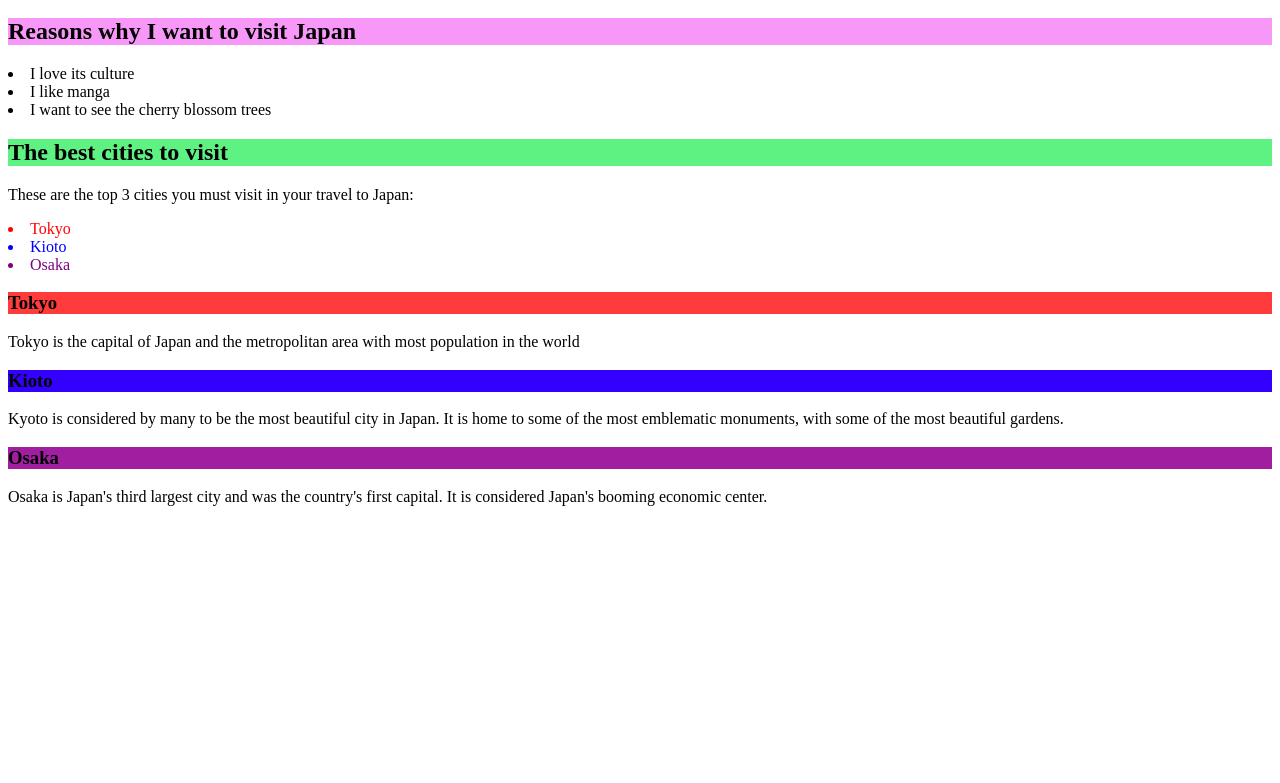
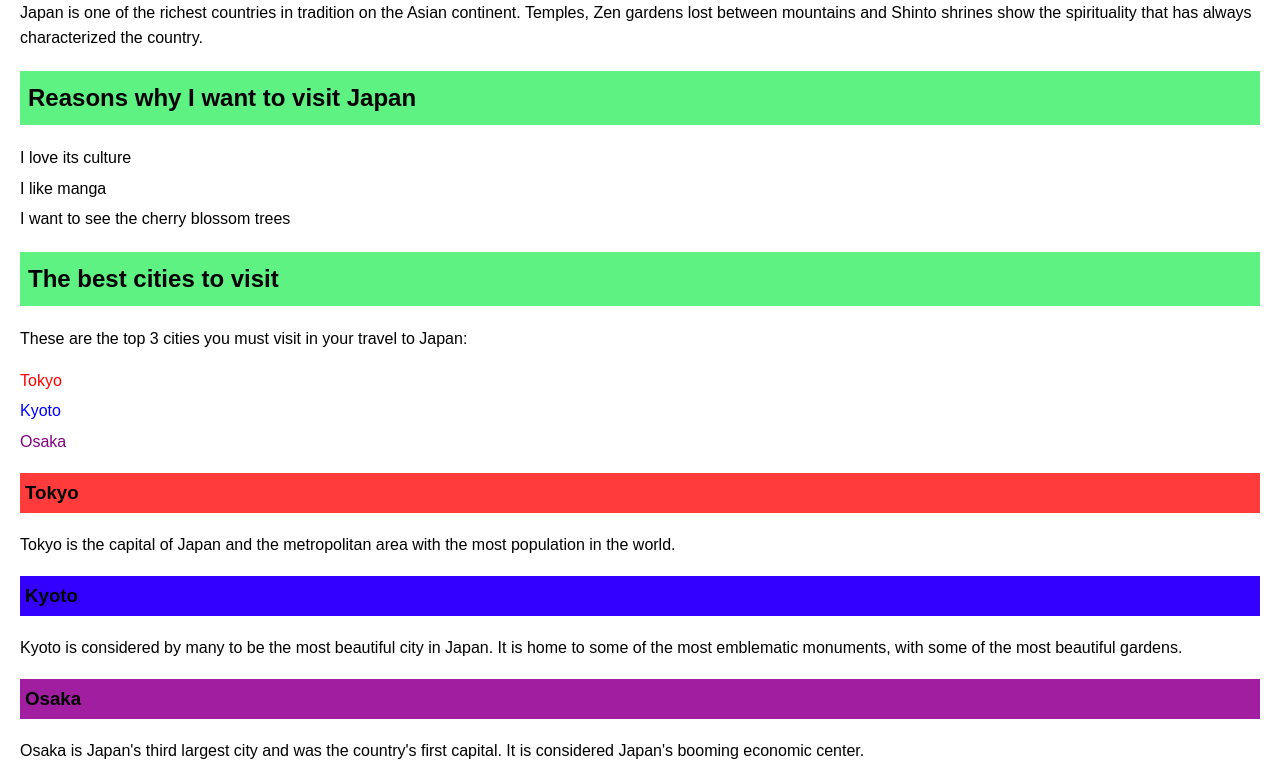
Before and after one commit to Dulceem961/Dulceem961.github.io, a plain HTML site: page index.html in a window 1280 px wide. Shown: the part 438-1221 px from the top of the page. Before the commit the page ends 960 px from the top, so only its background shows below. Drawn offline with Linux system fonts and the light colour scheme.

Commit message:
Update index.html
another IA improvements

```diff
--- a/index.html
+++ b/index.html
@@ -1,73 +1,81 @@
-
 <!DOCTYPE html>
-<html>
+<html lang="es">
 <head>
     <meta charset="utf-8">
     <title>DMBS: "Project: Travel webpage"</title>
     <style>
-
-
-            h1{
-                background-color:rgb(235, 115, 115);
+        body {
+            font-family: Arial, sans-serif;
+            line-height: 1.6;
+            margin: 20px;
         }
-            h2{
-                background-color:rgb(94, 242, 131);
+        h1 {
+            background-color: rgb(235, 115, 115);
+            padding: 10px;
+            text-align: center;
         }
-            #Reasons-to-visit{
-                background-color:rgb(247, 151, 247);
+        h2 {
+            background-color: rgb(94, 242, 131);
+            padding: 8px;
         }
-            h3{
-                background-color:rgb(252, 232, 119);
-
+        h3 {
+            background-color: rgb(252, 232, 119);
+            padding: 5px;
         }
-            #Tokyo{
-                color:red;
+        #Tokyo {
+            color: red;
         }
-            #Tokyo-heading{
-                background-color:rgb(255, 59, 59);
+        #Tokyo-heading {
+            background-color: rgb(255, 59, 59);
         }
-            #Kioto{
-                color:blue;
+        #Kyoto {
+            color: blue;
         }
-            #Kioto-heading{
-                background-color:rgb(51, 0, 255);
+        #Kyoto-heading {
+            background-color: rgb(51, 0, 255);
         }
-            #Osaka{
-                color:purple;
+        #Osaka {
+            color: purple;
         }
-            #Osaka-heading{
-                background-color:rgb(161, 30, 161);
+        #Osaka-heading {
+            background-color: rgb(161, 30, 161);
         }
-
+        ul {
+            list-style-type: none; /* Quita los puntos de la lista */
+            padding: 0;
+        }
+        li {
+            margin: 5px 0; /* Añade espacio entre los elementos de la lista */
+        }
     </style>
 </head>
 <body>
-
     <h1>Travel to Japan with me</h1>
-        <img src="https://cdn.kastatic.org/third_party/javascript-khansrc/live-editor/build/images/avatars/piceratops-tree.png">
-        <p> Japan is one of the most richest countries in tradition on the Asian continent. Temples, Zen gardens lost between mountains and Shinto shrines show the spirituality that has always characterized the country</p>
+    <img src="https://cdn.kastatic.org/third_party/javascript-khansrc/live-editor/build/images/avatars/piceratops-tree.png" alt="Avatar de un dinosaurio">
+    <p>Japan is one of the richest countries in tradition on the Asian continent. Temples, Zen gardens lost between mountains and Shinto shrines show the spirituality that has always characterized the country.</p>
 
     <h2 id="Reasons-to-visit">Reasons why I want to visit Japan</h2>
+    <ul>
+        <li>I love its culture</li>
+        <li>I like manga</li>
+        <li>I want to see the cherry blossom trees</li>
+    </ul>
 
-        <li> I love its culture</li>
-        <li> I like manga</li>
-        <li> I want to see the cherry blossom trees</li>
-        <h2> The best cities to visit</h2>
-        <p> These are the top 3 cities you must visit in your travel to Japan:</p>
+    <h2>The best cities to visit</h2>
+    <p>These are the top 3 cities you must visit in your travel to Japan:</p>
+    <ul>
+        <li id="Tokyo">Tokyo</li>
+        <li id="Kyoto">Kyoto</li>
+        <li id="Osaka">Osaka</li>
+    </ul>
 
-        <li id="Tokyo">Tokyo</li>
-        <li id="Kioto">Kioto</li>
-        <li id="Osaka">Osaka</li>
+    <h3 id="Tokyo-heading">Tokyo</h3>
+    <p>Tokyo is the capital of Japan and the metropolitan area with the most population in the world.</p>
 
-
-        <h3 id="Tokyo-heading"> Tokyo</h3>
-
-        <p> Tokyo is the capital of Japan and the metropolitan area with most population in the world</p>
-        <h3 id="Kioto-heading">Kioto</h3>
+    <h3 id="Kyoto-heading">Kyoto</h3>
     <p>Kyoto is considered by many to be the most beautiful city in Japan. It is home to some of the most emblematic monuments, with some of the most beautiful gardens.</p>
 
-        <h3 id="Osaka-heading"> Osaka</h3>
+    <h3 id="Osaka-heading">Osaka</h3>
     <p>Osaka is Japan's third largest city and was the country's first capital. It is considered Japan's booming economic center.</p>
-
 </body>
 </html>
```
Lines whose indentation alone changed are shown as unchanged.
